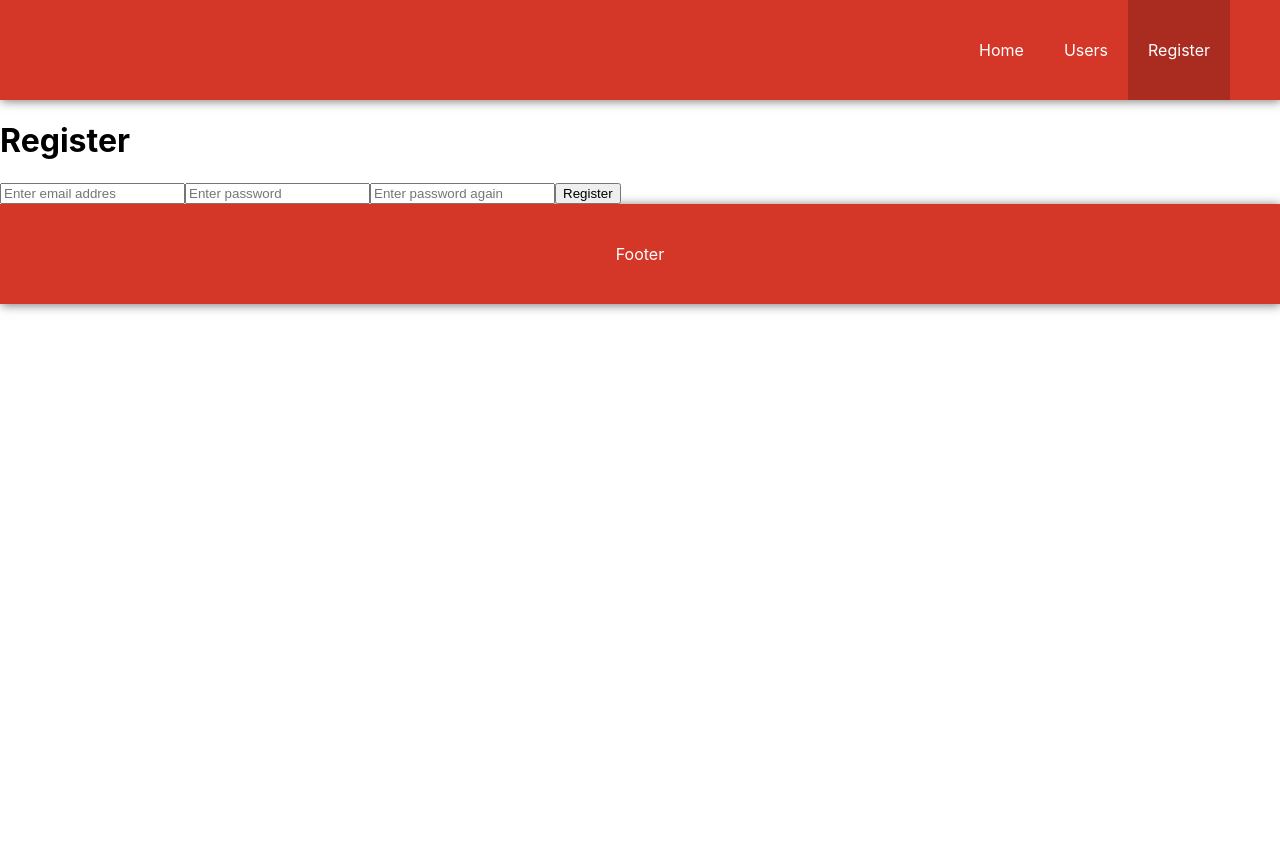
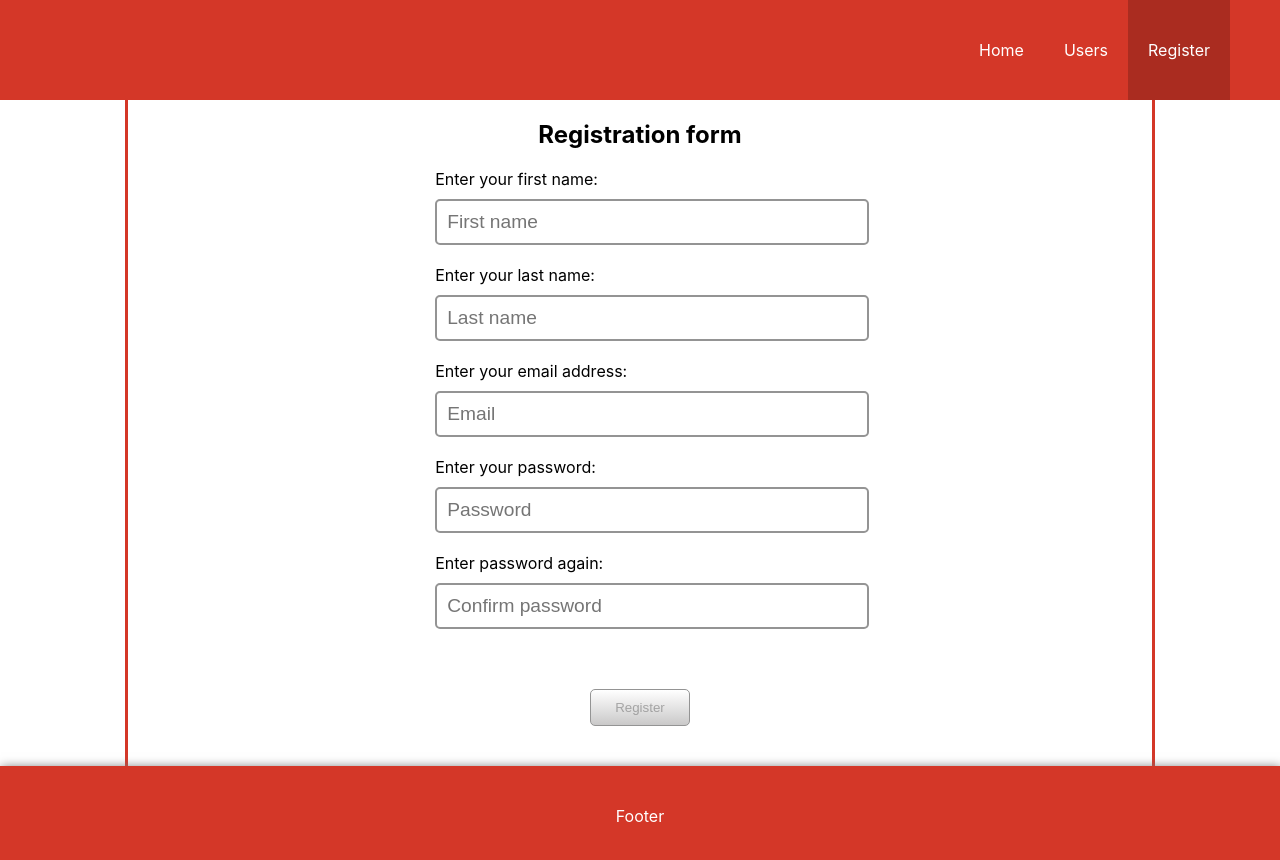
Before and after one commit to sergeishmakov/depot-front, a React (Create React App) app: page /register in a window 1280 px wide. Shown: the top 860 px of the page. Before the commit the page ends 800 px from the top, so only its background shows below. Built offline with nearby package versions, Linux system fonts and the light colour scheme.

Commit message:
added logic for register

```diff
--- a/package.json
+++ b/package.json
@@ -3,6 +3,7 @@
   "version": "0.1.0",
   "private": true,
   "dependencies": {
+    "axios": "^0.18.0",
     "prop-types": "^15.7.2",
     "react": "^16.8.6",
     "react-dom": "^16.8.6",
@@ -11,7 +12,8 @@
     "react-scripts": "3.0.0",
     "redux": "^4.0.1",
     "redux-devtools-extension": "^2.13.8",
-    "redux-thunk": "^2.3.0"
+    "redux-thunk": "^2.3.0",
+    "validator": "^10.11.0"
   },
   "scripts": {
     "start": "react-scripts start",
--- a/src/constants.js
+++ b/src/constants.js
@@ -0,0 +1,2 @@
+export const CREATE_USER_SUCCESS = 'CREATE_USER_SUCCESS';
+export const CREATE_USER_FAILURE = 'CREATE_USER_FAILURE';
--- a/src/react_modules/App.jsx
+++ b/src/react_modules/App.jsx
@@ -1,12 +1,15 @@
-import React, { Fragment } from 'react';
+import React, {Fragment} from 'react';
 
 import Header from './components/header/header';
 import Footer from './components/footer/footer';
+import Main from './components/main/main';
 
-const App = ({ children }) => (
+const App = ({children}) => (
   <Fragment>
     <Header />
-    {children}
+    <Main>
+      {children}
+    </Main>
     <Footer />
   </Fragment>
 );
--- a/src/react_modules/actions/usersActions.js
+++ b/src/react_modules/actions/usersActions.js
@@ -0,0 +1,15 @@
+import {CREATE_USER_SUCCESS, CREATE_USER_FAILURE} from '../../constants';
+import {userCreateApi} from '../api/usersApi';
+
+export const addUser = data => async dispatch => {
+  const [user, created] = await userCreateApi (data);
+  dispatch ({
+    type: created ? CREATE_USER_SUCCESS : CREATE_USER_FAILURE,
+    payload: created
+      ? user
+      : {
+          error: true,
+          message: 'User alredy exist',
+        },
+  });
+};
--- a/src/react_modules/api/usersApi.js
+++ b/src/react_modules/api/usersApi.js
@@ -0,0 +1,5 @@
+import axios from 'axios';
+export const userCreateApi = async user => {
+  const res = await axios.post (`http://localhost:3000/register`, user);
+  return res.data;
+};
--- a/src/react_modules/components/header/header.css
+++ b/src/react_modules/components/header/header.css
@@ -1,11 +1,11 @@
 .header {
   min-height: 100px;
-  background-color: #D43728;
+  background-color: #d43728;
   display: flex;
   align-items: stretch;
   justify-content: flex-end;
   padding: 0 50px;
-  box-shadow: 1px 1px 10px #777;
+  /* box-shadow: 1px 1px 10px #777; */
 }
 
 .nav {
@@ -34,5 +34,5 @@
 
 .nav a:hover,
 .nav a.active {
-  background-color: rgba(0,0,0,.2);
+  background-color: rgba(0, 0, 0, 0.2);
 }
--- a/src/react_modules/components/main/main.css
+++ b/src/react_modules/components/main/main.css
@@ -0,0 +1,10 @@
+.main {
+  background-color: white;
+  display: flex;
+  flex-flow: nowrap row;
+  justify-content: center;
+  width: 80%;
+  margin: auto;
+  border-left: 3px solid #d43728;
+  border-right: 3px solid #d43728;
+}
--- a/src/react_modules/containers/register/register.css
+++ b/src/react_modules/containers/register/register.css
@@ -1,3 +1,39 @@
 .register-wrapper {
-  display: inline-block;
+  width: 40%;
+  text-align: center;
+
 }
+.form-wrapper {
+  text-align: left;
+}
+.input-wrapper {
+ margin-bottom: 20px;
+ margin-top: 10px;
+}
+.register-button {
+  width: 100px;
+  margin: 40px;
+  padding: 10px;
+  border-radius: 5px;
+  background: linear-gradient(white, rgb(202, 201, 201));
+  border: 1px solid rgb(148, 148, 148);
+}
+
+.register-input {
+  padding: 10px;
+  outline: none;
+  font-size: 1.2em;
+  width: 100%;
+  border: 2px solid rgb(148, 148, 148);
+  border-radius: 5px;
+  background-color: rgb(255, 255, 255, 0);
+  z-index: 3;
+}
+
+.error {
+  width: 100%;
+  color: black;
+  border:2px solid red;
+  background-color: rgb(253, 125, 125);
+  padding: 10px;
+}
--- a/src/react_modules/containers/register/register.jsx
+++ b/src/react_modules/containers/register/register.jsx
@@ -1,53 +1,158 @@
-import React, {Component, Fragment} from 'react';
+import React, {Component} from 'react';
 import {connect} from 'react-redux';
-
-import Main from '../../components/main/main';
+import validator from 'validator';
 
 import './register.css';
+
+import {addUser} from '../../actions/usersActions';
 
 class Register extends Component {
   state = {
     email: '',
     password: '',
     confirmPassword: '',
+    firstName: '',
+    lastName: '',
+    isValidPassword: false,
+    isValidConfirmPassword: false,
+    isValidEmail: false,
   };
   onChange = e => {
-    const {id, value} = e.currentTarget;
-    this.setState ({[id]: value});
+    const {name, value} = e.currentTarget;
+    this.setState ({[name]: value});
+    switch (name) {
+      case 'email':
+        this.setState ({
+          isValidEmail: validator.isEmail (value) ? true : false,
+        });
+        break;
+      case 'password':
+        this.setState ({
+          isValidPassword: value.length >= 5 ? true : false,
+        });
+        break;
+      case 'confirmPassword':
+        this.setState ({
+          isValidConfirmPassword: value === this.state.password &&
+            value.length >= 5
+            ? true
+            : false,
+        });
+        break;
+      default:
+        return null;
+    }
   };
+  registerUser = async () => {
+    const {email, lastName, firstName, password} = this.state;
+    const user = {
+      firstName: firstName,
+      lastName: lastName,
+      email: email,
+      password: password,
+    };
+    this.props.addUser (user);
+  };
+  componentWillReceiveProps (nextProps) {
+    if (nextProps.users.email) this.props.history.push ('/');
+  }
+
   render () {
-    const {email, password, confirmPassword} = this.state;
+    const {
+      firstName,
+      lastName,
+      email,
+      password,
+      confirmPassword,
+      isValidPassword,
+      isValidConfirmPassword,
+      isValidEmail,
+    } = this.state;
     return (
-      <Main>
-        <h1>Register</h1>
       <div className="register-wrapper">
+        <h2>Registration form</h2>
+        {this.props.users.error &&
+          <p className="error">{this.props.users.message} </p>}
+        <div className="form-wrapper">
+          <label htmlFor="firstName">Enter your first name:</label>
+          <div className="input-wrapper">
             <input
-            id="email"
+              name="firstName"
+              className="register-input"
               type="text"
+              value={firstName}
+              onChange={this.onChange}
+              placeholder="First name"
+            />
+          </div>
+          <label htmlFor="lastName">Enter your last name:</label>
+          <div className="input-wrapper">
+            <input
+              name="lastName"
               className="register-input"
-            placeholder="Enter email addres"
+              type="text"
+              value={lastName}
               onChange={this.onChange}
+              placeholder="Last name"
+            />
+
+          </div>
+          <label htmlFor="email">Enter your email address:</label>
+          <div className="input-wrapper">
+            {!isValidEmail &&
+              email &&
+              <p className="error">Invalid email address</p>}
+            <input
+              name="email"
+              className="register-input"
+              type="text"
               value={email}
+              onChange={this.onChange}
+              placeholder="Email"
             />
+
+          </div>
+          <label htmlFor="password">Enter your password:</label>
+          <div className="input-wrapper">
+            {!isValidPassword &&
+              password &&
+              <p className="error">Password is too short</p>}
             <input
-            id="Password"
+              name="password"
+              className="register-input"
               type="password"
+              value={password}
+              onChange={this.onChange}
+              placeholder="Password"
+            />
+          </div>
+          <label htmlFor="confirmPassword">Enter password again:</label>
+          <div className="input-wrapper">
+            {!isValidConfirmPassword &&
+              confirmPassword &&
+              <p className="error">Passwords do not match</p>}
+            <input
+              name="confirmPassword"
               className="register-input"
-            placeholder="Enter password"
+              type="password"
+              value={confirmPassword}
               onChange={this.onChange}
-            value={password}
+              placeholder="Confirm password"
             />
-          <input
-            id="password"
-            type="text"
-            className="register-input"
-            placeholder="Enter password again"
-            onChange={this.onChange}
-            value={confirmPassword}
-          />
-          <button className="register-button">Register</button>
           </div>
-      </Main>
+
+        </div>
+        <button
+          disabled={
+            !isValidEmail && !isValidPassword && !isValidConfirmPassword
+          }
+          className="register-button"
+          onClick={this.registerUser}
+        >
+          Register
+        </button>
+
+      </div>
     );
   }
 }
@@ -58,6 +163,8 @@ const mapStateToProps = state => {
   };
 };
 
-const mapDispatchToProps = {};
+const mapDispatchToProps = {
+  addUser,
+};
 
 export default connect (mapStateToProps, mapDispatchToProps) (Register);
--- a/src/react_modules/reducers/users.js
+++ b/src/react_modules/reducers/users.js
@@ -1,9 +1,14 @@
-import '../../constants';
+import {CREATE_USER_SUCCESS, CREATE_USER_FAILURE} from '../../constants';
 
 const initialState = [];
 
 const users = (state = initialState, action) => {
   switch (action.type) {
+    case CREATE_USER_SUCCESS:
+      return action.payload;
+
+    case CREATE_USER_FAILURE:
+      return action.payload;
     default:
       return state;
   }
```
Also changed, not shown: src/react_modules/components/forms/register-input.jsx (deleted, +0 -28 lines), src/react_modules/components/forms/register-input.css (deleted), 1 other file (tests, documents, lock files or other folders). Lines whose indentation alone changed are shown as unchanged.
